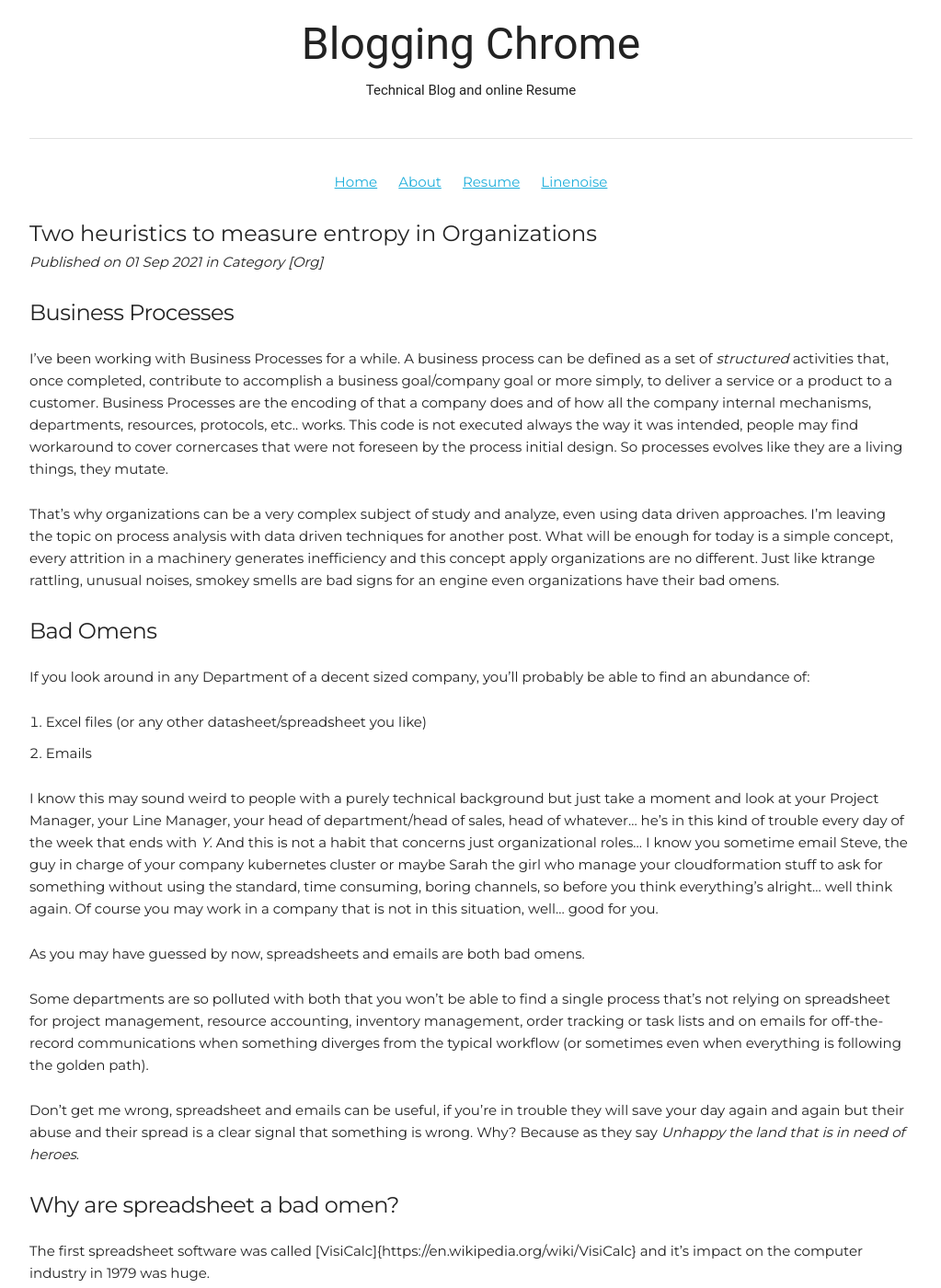
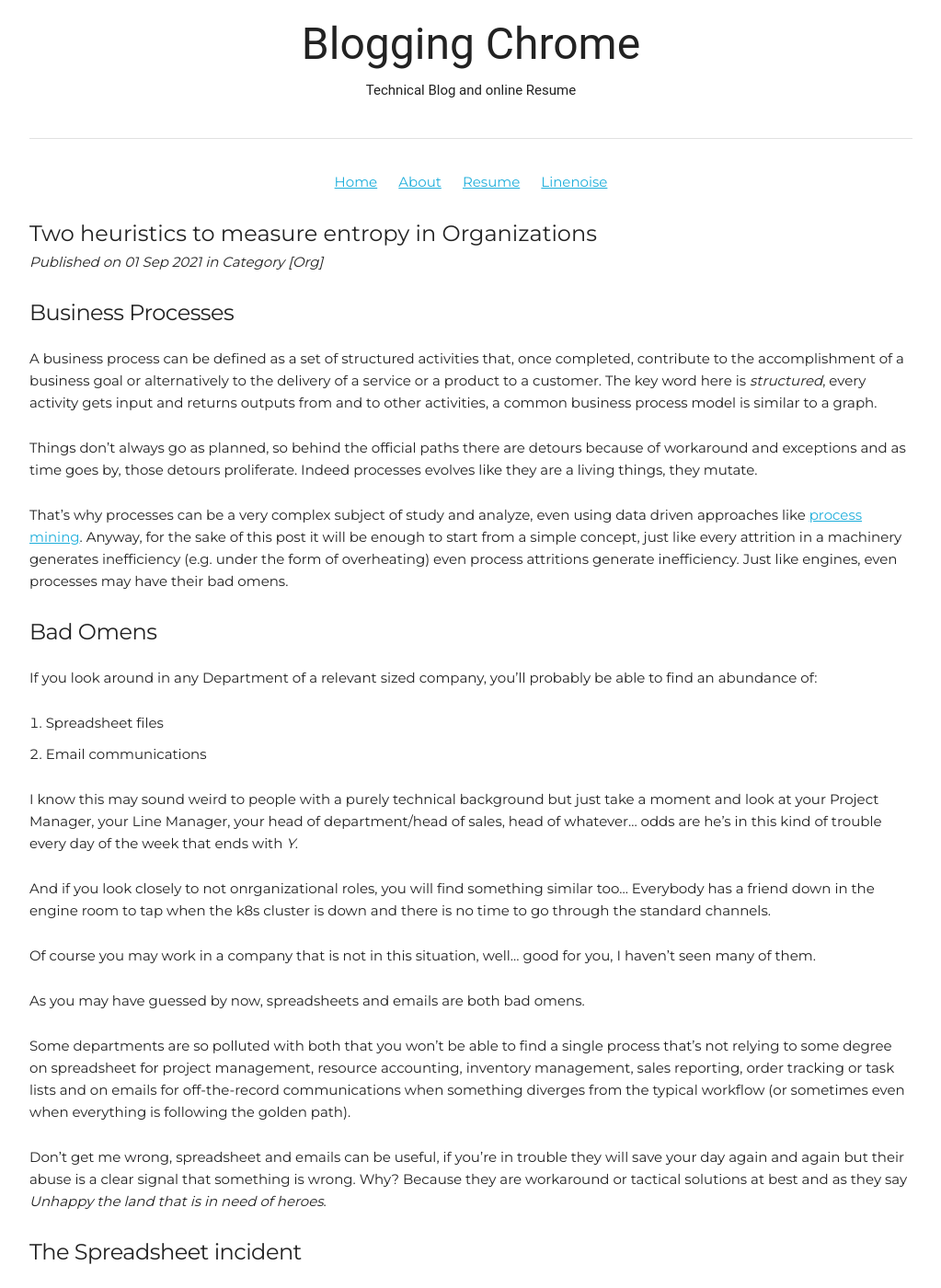
Before and after one commit to paoloriccardi/paoloriccardi.github.io, a Jekyll site: the page built from _posts/2021-09-01-two-heuristics-to-measure-organizational-debt.md, in a window 1280 px wide and 1400 px high. Shown: the whole window at 92% size, without its empty margins (128-1151 px from the left). Built offline with Jekyll 4.4.1, drawn with Linux system fonts in a browser that asks for light colours; some of the changed text lies outside the part shown.

Commit message:
refine heuristics article

```diff
--- a/_posts/2021-09-01-two-heuristics-to-measure-organizational-debt.md
+++ b/_posts/2021-09-01-two-heuristics-to-measure-organizational-debt.md
@@ -6,41 +6,54 @@ permalink: /Linenoise/:categories/:title/
 description:
 ---
 ##### Business Processes
-I've been working with Business Processes for a while. A business process can be defined as a set of *structured* activities that, once completed, contribute to accomplish a business goal/company goal or more simply, to deliver a service or a product to a customer.
-Business Processes are the encoding of that a company does and of how all the company internal mechanisms, departments, resources, protocols, etc.. works.
-This code is not executed always the way it was intended, people may find workaround to cover cornercases that were not foreseen by the process initial design. So processes evolves like they are a living things, they mutate.
+A business process can be defined as a set of structured activities that, once completed, contribute to the accomplishment of a business goal or alternatively to the delivery of a service or a product to a customer.
+The key word here is *structured*, every activity gets input and returns outputs from and to other activities, a common business process model is similar to a graph.
 
-That's why organizations can be a very complex subject of study and analyze, even using data driven approaches. I'm leaving the topic on process analysis with data driven techniques for another post. What will be enough for today is a simple concept, every attrition in a machinery generates inefficiency and this concept apply organizations are no different. Just like ktrange rattling, unusual noises, smokey smells are bad signs for an engine even organizations have their bad omens.
+Things don't always go as planned, so behind the official paths there are detours because of workaround and exceptions and as time goes by, those detours proliferate.
+Indeed processes evolves like they are a living things, they mutate.
+
+That's why processes can be a very complex subject of study and analyze, even using data driven approaches like [process mining](https://en.wikipedia.org/wiki/Process_mining){:target="_blank"}. Anyway, for the sake of this post it will be enough to start from a simple concept, just like every attrition in a machinery generates inefficiency (e.g. under the form of overheating) even process attritions generate inefficiency. Just like engines, even processes may have their bad omens.
 
 ##### Bad Omens
-If you look around in any Department of a decent sized company, you'll probably be able to find an abundance of:
-1. Excel files (or any other datasheet/spreadsheet you like)
-2. Emails
+If you look around in any Department of a relevant sized company, you'll probably be able to find an abundance of:
+1. Spreadsheet files
+2. Email communications
 
-I know this may sound weird to people with a purely technical background but just take a moment and look at your Project Manager, your Line Manager, your head of department/head of sales, head of whatever... he's in this kind of trouble every day of the week that ends with *Y*.
-And this is not a habit that concerns just organizational roles... I know you sometime email Steve, the guy in charge of your company kubernetes cluster or maybe Sarah the girl who manage your cloudformation stuff to ask for something without using the standard, time consuming, boring channels, so before you think everything's alright... well think again.
-Of course you may work in a company that is not in this situation, well... good for you.
+I know this may sound weird to people with a purely technical background but just take a moment and look at your Project Manager, your Line Manager, your head of department/head of sales, head of whatever... odds are he's in this kind of trouble every day of the week that ends with *Y*.
+
+And if you look closely to not onrganizational roles, you will find something similar too... Everybody has a friend down in the engine room to tap when the k8s cluster is down and there is no time to go through the standard channels.
+
+Of course you may work in a company that is not in this situation, well... good for you, I haven't seen many of them.
 
 As you may have guessed by now, spreadsheets and emails are both bad omens.
 
-Some departments are so polluted with both that you won't be able to find a single process that's not relying on spreadsheet for project management, resource accounting, inventory management, order tracking or task lists and on emails for off-the-record communications when something diverges from the typical workflow (or sometimes even when everything is following the golden path).
+Some departments are so polluted with both that you won't be able to find a single process that's not relying to some degree on spreadsheet for project management, resource accounting, inventory management, sales reporting, order tracking or task lists and on emails for off-the-record communications when something diverges from the typical workflow (or sometimes even when everything is following the golden path).
 
-Don't get me wrong, spreadsheet and emails can be useful, if you're in trouble they will save your day again and again but their abuse and their spread is a clear signal that something is wrong. Why? Because as they say *Unhappy the land that is in need of heroes*.
+Don't get me wrong, spreadsheet and emails can be useful, if you're in trouble they will save your day again and again but their abuse is a clear signal that something is wrong. Why? Because they are workaround or tactical solutions at best and as they say *Unhappy the land that is in need of heroes*.
 
-##### Why are spreadsheet a bad omen?
+##### The Spreadsheet incident
+So I am saying that spreadsheets are evil, right? No, no, no.
 The first spreadsheet software was called [VisiCalc]{https://en.wikipedia.org/wiki/VisiCalc} and it's impact on the computer industry in 1979 was huge.
 
-Spreadsheets have rock solid reasons to be so widely used:
+Indeed spreadsheets have rock solid reasons to be widely used even today:
 - easy to use for users who don't have a programming background
 - perfect for quick and dirty tactical tools
 
-I'll repeat this, sometimes it's totally fine to use spreadsheets as long as one is aware of their limitations and of the unintended consequences.
+Sometimes it's totally fine to use spreadsheets as long as one is aware of their limitations (e.g. number of rows) and of the unintended consequences.
 
-Let's assume every project manager in a specific department uses spreadsheets to record her project schedule/gantt charts. Let's assume you're the department manager and you want to know how projects are going now. What do you do? You will have to ask every PM to brief you or to send you their project plan. If you have a lot of projects going on in your department you're facing a long day. And what if you wanted to know about last quarter projects? PMs should search for the right version of the right file just for the purpose.
+Let's assume every project manager uses spreadsheets to record project schedule and produce gantt diagrams. Now put yourself in the shoes of the department manager, maybe you want to know how many projects are active in your department. What do you do? You will have to ask every PM to brief you or to send you their project plans. Chances are you're going to face a long day staring at a screen and talking to people just to figure it out. Not to mention the fact that every spreadsheet you'll receive will likely use different styling, conventions, etc...
+And what if you wanted to know about last quarter projects too? Again, PMs should search for the right version (ahah, that's funny) of the right file and send it to you.
 
-In other words, every PM has created his own information silo, the worst part is that the creation of those siloes was not cheap, because every had to create, modify, review and update the plan constantly.
+In other words, every PM has created his own private information silo and the worst part is that the creation, update and maintenance of those siloes didn't come cheap in terms of time consumption.
 
-What if instead of project plan we wanted to check sales, which were tracked by our sales managers? Again we will have to run through any single file in any single laptop, wherever they may be.
+What if instead of project plans we wanted to check sales, which were tracked by our sales managers the same way? Again we will have to run through any single file in any single laptop, wherever they may be.
+
+Do you see the recurring theme here?
+
+Let's take our poor PM as an example but be aware that this habit is spread well beyond them, for example I've seen a Christmas holiday plan, with skill coverage per application area and services done with tons of spreadsheets.
+Why a PM would invest time producing her own project management tool in the first place? Well there could be several reasons the first that come into my mind is that she doesn't have alternatives.
+
+
 
 But nonetheless spreadsheet are commonly used, why?
 Well here it comes that strange noise from the engine you should be aware of, you don't know what's the problem but you know it's not good. Proliferation of spreadsheets may have different causes, among which:
@@ -49,7 +62,4 @@ Well here it comes that strange noise from the engine you should be aware of, yo
 - The IT tools that support the process have blind spots
 - People hide things
 
-
-
-
 In other words, why do you need to trade emails with your colleague over a bugfix? Because something is not clear in your tracking system for example, or maybe because you need to notify your manager that you're going to take care of it and you will need some time. On the other hand why do you need to use a spreadsheet to track a project or to record this quarter prospects? Because you don't have any other IT tool to support you.
```
